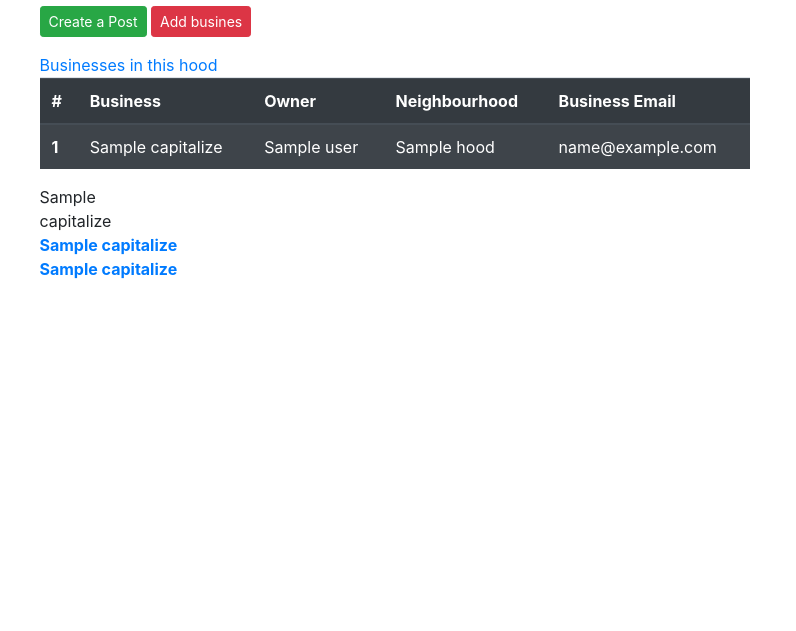
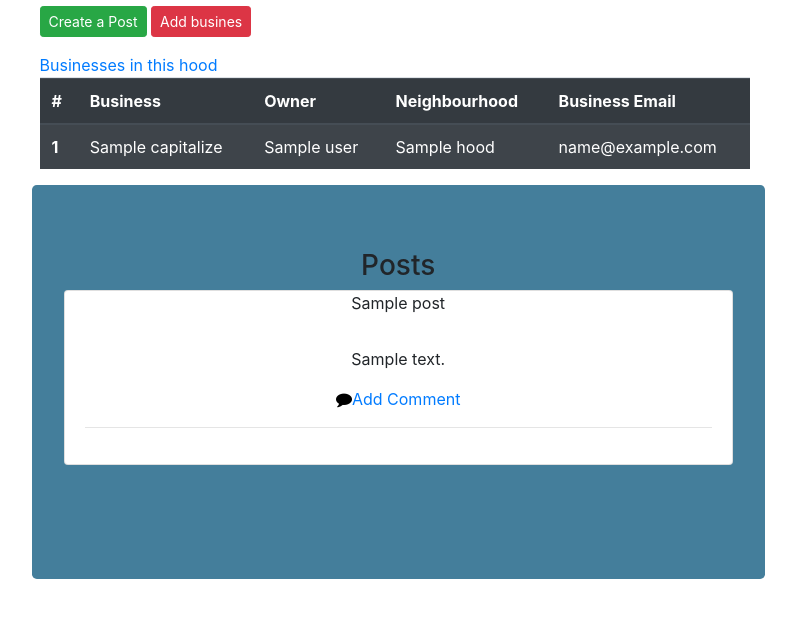
Before and after one commit to wanjiiru/HoodWatch, a Django app: template hood/templates/hood.html in a window 1280 px wide. Shown: the part 197-828 px from the top of the page, without its empty margins (253-1049 px from the left). Before the commit the page ends 476 px from the top, so only its background shows below. Run offline with Django 3.2, Linux system fonts and the light colour scheme; the template is opened without the code that fills it: most values are stand-ins (such as "Sample title", 1, 10 or a date in 2020); some libraries are stand-ins or nearby versions.

Commit message:
add comment button to individual posts

```diff
--- a/hood/templates/hood.html
+++ b/hood/templates/hood.html
@@ -1,6 +1,17 @@
 {%extends 'registration/base.html'%}
 {%load bootstrap4 %}
 {% block content%}
+
+<style>
+     .jumbotron{
+
+        width: 100%;
+        margin-left: 1%;
+        background-color: #447e9b;
+        text-align: center;
+    }
+
+</style>
 	<div class="row container" style="padding-bottom:20px;">
 
 			<div class="col-md-3" style="padding-top: 24px">
@@ -56,23 +67,17 @@
 
 				    	<div class="row">
 				    		{% for post in posts %}
-					    		<div class="panel panel-default">
-								  <div class="panel-body">
-								  	<div class="col-md-2">
-								  		{{post.user.capitalize}}
-								  	</div>
-								  	<div class="col-md-7">
-								  		<strong><a href="">{{post.title.capitalize}}</a></strong>
-                                        <strong><a href="">{{post.description.capitalize}}</a></strong>
-
-								  	</div>
-								  	<div class="col-md-3">
-
-								  	</div>
-
-								  </div>
-								</div>
-
+					    		<div class="jumbotron"><h3 style="text-align: center">Posts</h3>
+                                      <div class="card" style="margin-bottom:50px">
+                                          <div class="card-title">{{ post.title }}
+                                          </div>
+                                          <div class="card-body">
+                                              <p>{{post.description}}
+                                <p><a href=""><i class="fa fa-comment" aria-hidden="true" style="color:black;"></i>Add Comment</a></p>
+                        <hr>
+                                          </div>
+                                      </div>
+                                </div>
 
 				    		{% endfor %}
 
--- a/hood/templates/navbar.html
+++ b/hood/templates/navbar.html
@@ -11,8 +11,8 @@
                     HoodWatch
                 </button>
                 <div class="dropdown-menu" aria-labelledby="dropdownMenu2">
-                <a class="dropdown-item"  href="{%  url 'business' %}" type="button">Add a business</a>
-                <button class="dropdown-item" type="button">View hoods</button>
+                <a class="dropdown-item"  href="{%  url 'showprofile' user.id %}" type="button">View profile</a>
+                <button class="dropdown-item" href="{% url 'hoods' %}" type="button">View hoods</button>
                 </div>
 
          </div>
--- a/hood/templates/post.html
+++ /dev/null
@@ -1 +0,0 @@
-nmnnn
```
Also changed, not shown: hood/templates/home.html (+7 -6 lines), hood/templates/profile.html (+14 -7 lines).
